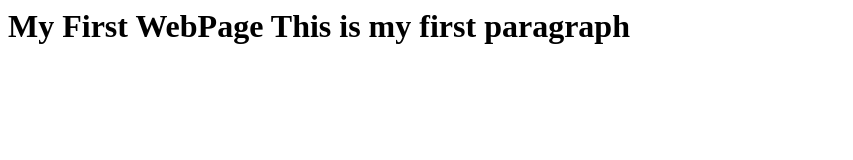
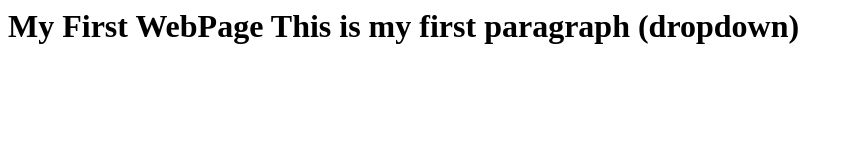
Before and after one commit to ankit020490/Second-Repository-Demo, a plain HTML site: page index.html in a window 1280 px wide. Shown: the whole page, without its empty margins (0-853 px from the left). Drawn offline with Linux system fonts and the light colour scheme.

```diff
--- a/index.html
+++ b/index.html
@@ -1,2 +1,2 @@
 <h1> My First WebPage </h
-	<p> This is my first paragraph </p>
+	<p> This is my first paragraph (dropdown) </p>
```
